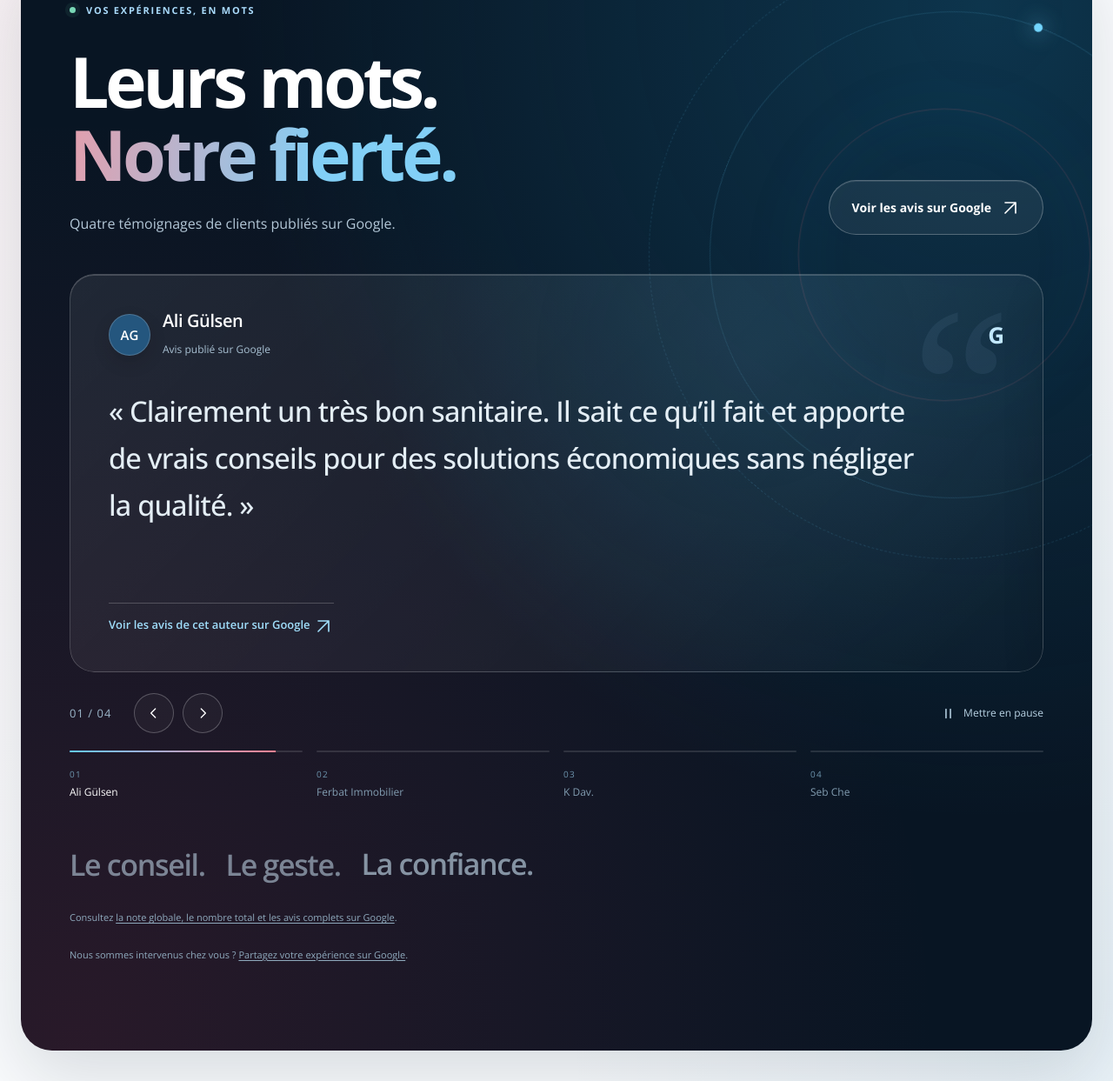
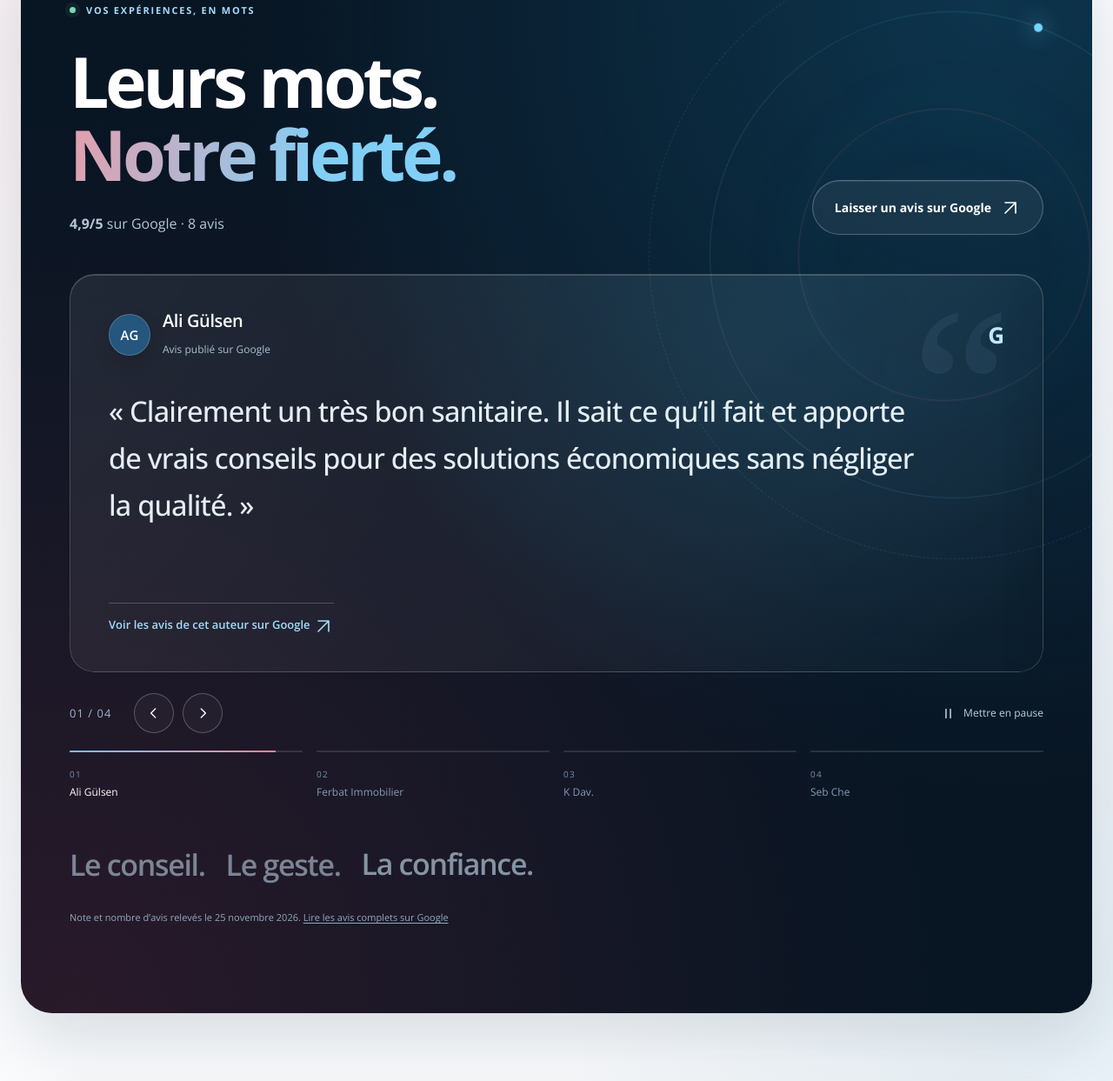
Before and after one commit to rb7jx9kh85-prog/Valb-term, a plain HTML site: page avis.html in a window 1280 px wide. Shown: the part 721-1964 px from the top of the page at 87% size. Drawn offline with nearby package versions, Linux system fonts and the light colour scheme; grey boxes are pictures that could not be loaded; animation ran at ten frames a second.

Commit message:
Afficher la note Google et faciliter le dépôt d’un avis

```diff
--- a/avis.html
+++ b/avis.html
@@ -108,11 +108,11 @@
        </span>
       </h2>
       <p>
-       Quatre témoignages de clients publiés sur Google.
+       <strong>4,9/5</strong> sur Google · 8 avis
       </p>
      </div>
-     <a class="btn btn-dark" href="https://share.google/vCTLSV5AP8ifsJtGF" rel="noopener noreferrer" target="_blank">
-      Voir les avis sur Google
+     <a class="btn btn-dark" href="https://search.google.com/local/writereview?placeid=ChIJv0f9Mopgjo8Rr8z63q2bouk" rel="noopener noreferrer" target="_blank">
+      Laisser un avis sur Google
       <span aria-hidden="true">
        <svg aria-hidden="true" class="ui-icon" focusable="false" viewBox="0 0 24 24"><use href="assets/icons.svg#arrow-external"></use></svg>
       </span>
@@ -252,10 +252,8 @@
      </span>
     </div>
     <p class="reviews-source">
-     Consultez <a href="https://share.google/vCTLSV5AP8ifsJtGF" rel="noopener noreferrer" target="_blank">la note globale, le nombre total et les avis complets sur Google</a>.
-    </p>
-    <p class="reviews-source">
-     Nous sommes intervenus chez vous ? <a href="https://share.google/vCTLSV5AP8ifsJtGF" rel="noopener noreferrer" target="_blank">Partagez votre expérience sur Google</a>.
+     Note et nombre d’avis relevés le <time datetime="2026-11-25">25 novembre 2026</time>.
+     <a href="https://www.google.com/maps?cid=16835189528136961199" rel="noopener noreferrer" target="_blank">Lire les avis complets sur Google</a>
     </p>
    </section>
    <section aria-labelledby="map-title" class="map-section wrap">
```
Also changed, not shown: admin.js (+4 -3 lines), index.html (+5 -4 lines).
